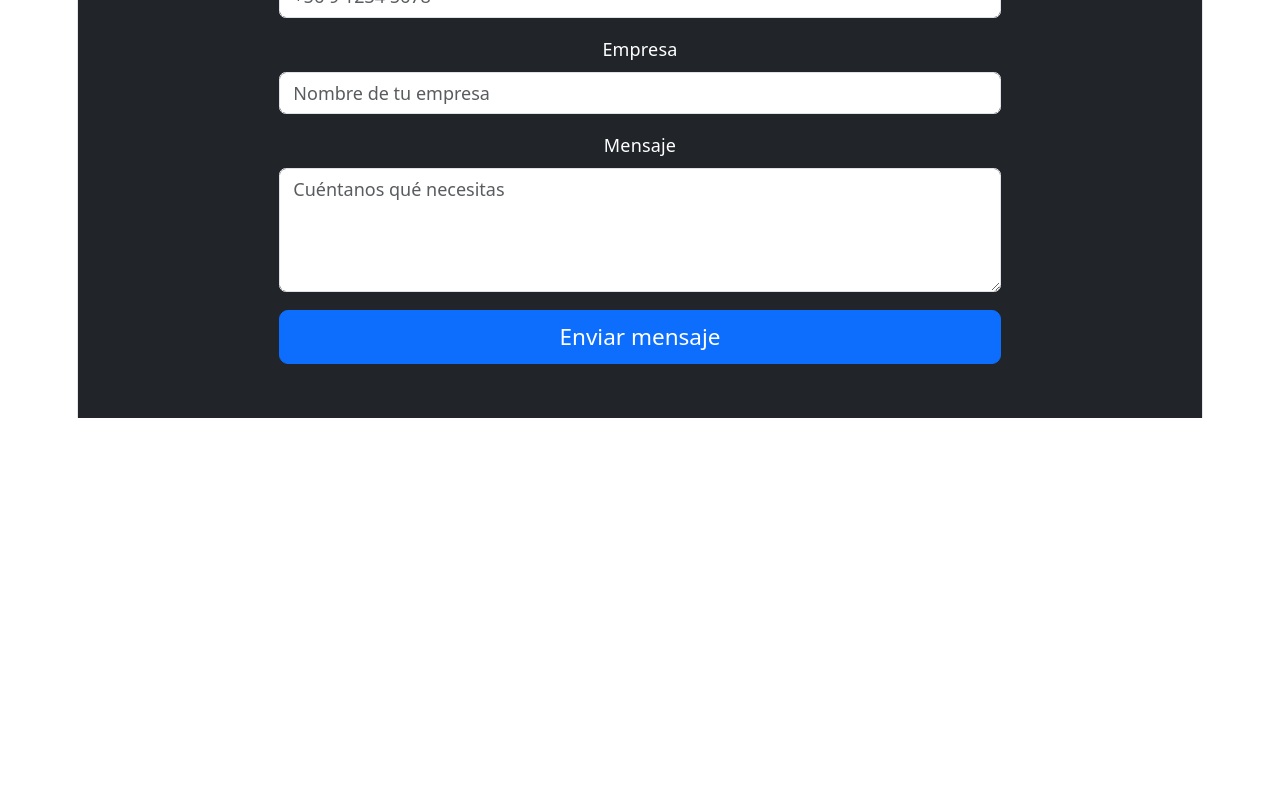
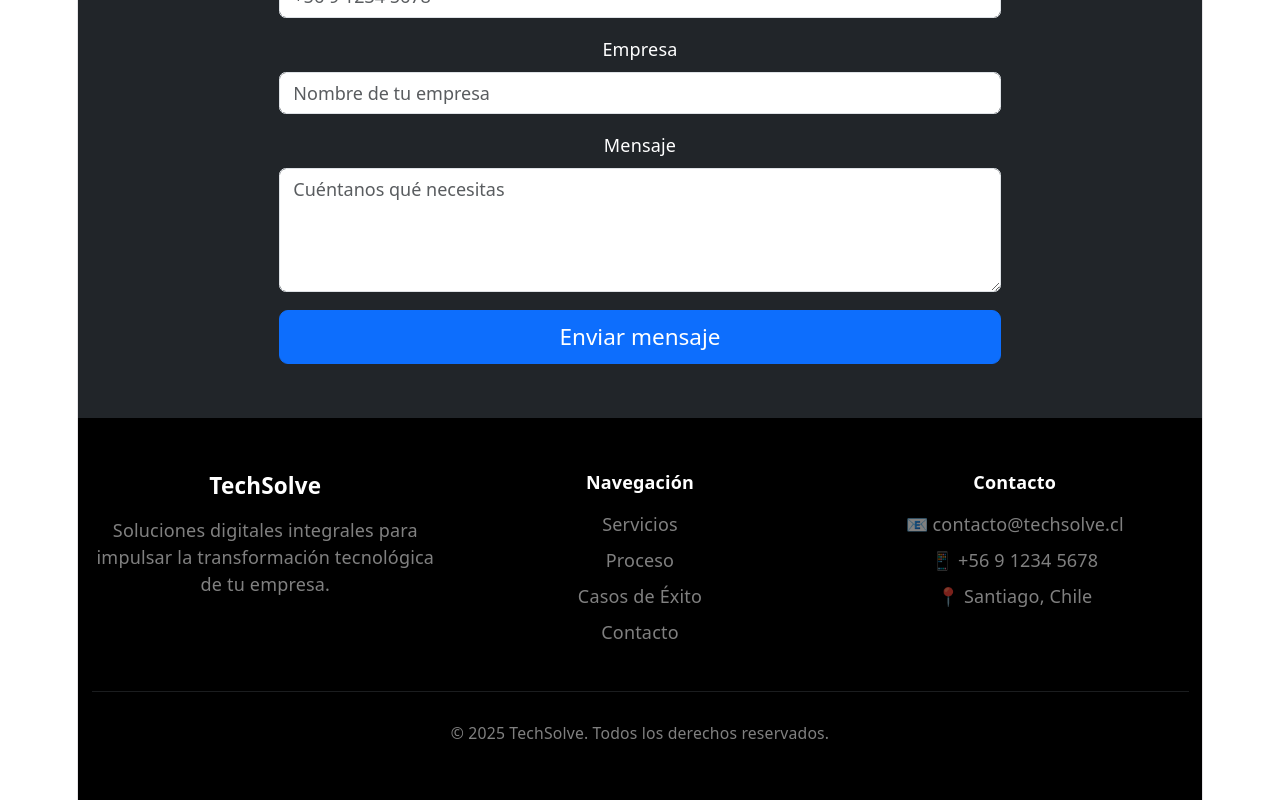
Before and after one commit to jeanperea1016/techsolve, a React (Vite) app: page / in a window 1280 px wide. Shown: the part 3182-3982 px from the top of the page. Before the commit the page ends 3600 px from the top, so only its background shows below. Built offline with nearby package versions, Linux system fonts and the light colour scheme.

Commit message:
Agregar componente Footer y completar landing

```diff
--- a/src/App.jsx
+++ b/src/App.jsx
@@ -5,6 +5,7 @@ import Servicios from './components/Servicios'
 import Timeline from './components/Timeline'
 import CasosEstudio from './components/CasosEstudio'
 import Contacto from './components/Contacto'
+import Footer from './components/Footer'
 
 function App() {
   return (
@@ -15,7 +16,7 @@ function App() {
       <Timeline />
       <CasosEstudio />
       <Contacto />
-      {/* Falta solo: Footer */}
+      <Footer />
     </div>
   )
 }
--- /dev/null
+++ b/src/components/Footer.jsx
@@ -0,0 +1,68 @@
+// src/components/Footer.jsx
+
+function Footer() {
+  return (
+    // <footer> es la etiqueta semántica correcta para el pie de página.
+    // bg-black -> negro (un poco más oscuro que el bg-dark, marca el cierre).
+    // text-white-50 -> texto blanco tenue. py-5 -> padding vertical. mt-0 -> sin margen arriba.
+    <footer className="bg-black text-white-50 py-5">
+      <div className="container">
+
+        {/* Grid de 3 columnas: marca, enlaces, contacto.
+            En móvil se apilan (col-12), desde md se ponen en fila (col-md-4). */}
+        <div className="row g-4">
+
+          {/* Columna 1: marca y descripción */}
+          <div className="col-12 col-md-4">
+            <h5 className="text-white fw-bold mb-3">TechSolve</h5>
+            <p className="mb-0">
+              Soluciones digitales integrales para impulsar la transformación
+              tecnológica de tu empresa.
+            </p>
+          </div>
+
+          {/* Columna 2: enlaces de navegación (repiten los del navbar) */}
+          <div className="col-12 col-md-4">
+            <h6 className="text-white fw-bold mb-3">Navegación</h6>
+            {/* list-unstyled quita los puntos de la lista. */}
+            <ul className="list-unstyled">
+              {/* text-decoration-none quita el subrayado. text-white-50 color tenue. */}
+              <li className="mb-2">
+                <a href="#servicios" className="text-white-50 text-decoration-none">Servicios</a>
+              </li>
+              <li className="mb-2">
+                <a href="#timeline" className="text-white-50 text-decoration-none">Proceso</a>
+              </li>
+              <li className="mb-2">
+                <a href="#casos" className="text-white-50 text-decoration-none">Casos de Éxito</a>
+              </li>
+              <li className="mb-2">
+                <a href="#contacto" className="text-white-50 text-decoration-none">Contacto</a>
+              </li>
+            </ul>
+          </div>
+
+          {/* Columna 3: datos de contacto */}
+          <div className="col-12 col-md-4">
+            <h6 className="text-white fw-bold mb-3">Contacto</h6>
+            <p className="mb-2">📧 contacto@techsolve.cl</p>
+            <p className="mb-2">📱 +56 9 1234 5678</p>
+            <p className="mb-0">📍 Santiago, Chile</p>
+          </div>
+
+        </div>
+
+        {/* Línea divisoria. my-4 = margen vertical. border-secondary = color del borde. */}
+        <hr className="my-4 border-secondary" />
+
+        {/* Copyright centrado abajo. */}
+        <div className="text-center">
+          <small>© 2025 TechSolve. Todos los derechos reservados.</small>
+        </div>
+
+      </div>
+    </footer>
+  )
+}
+
+export default Footer
```
